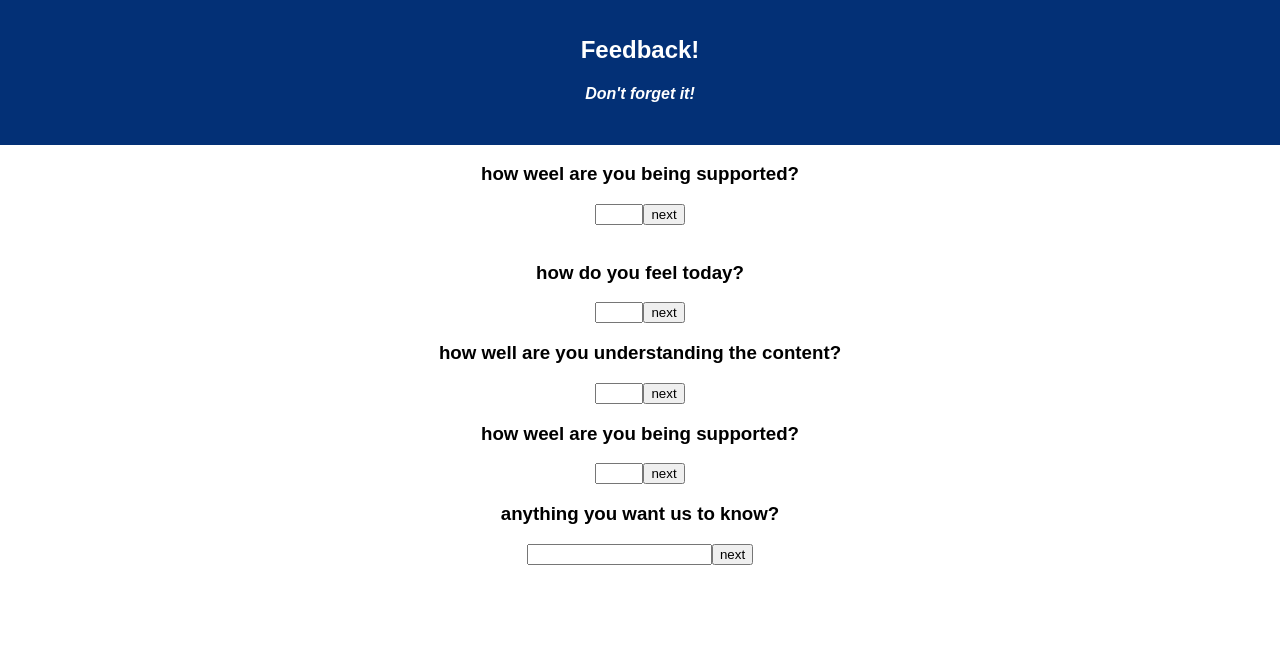
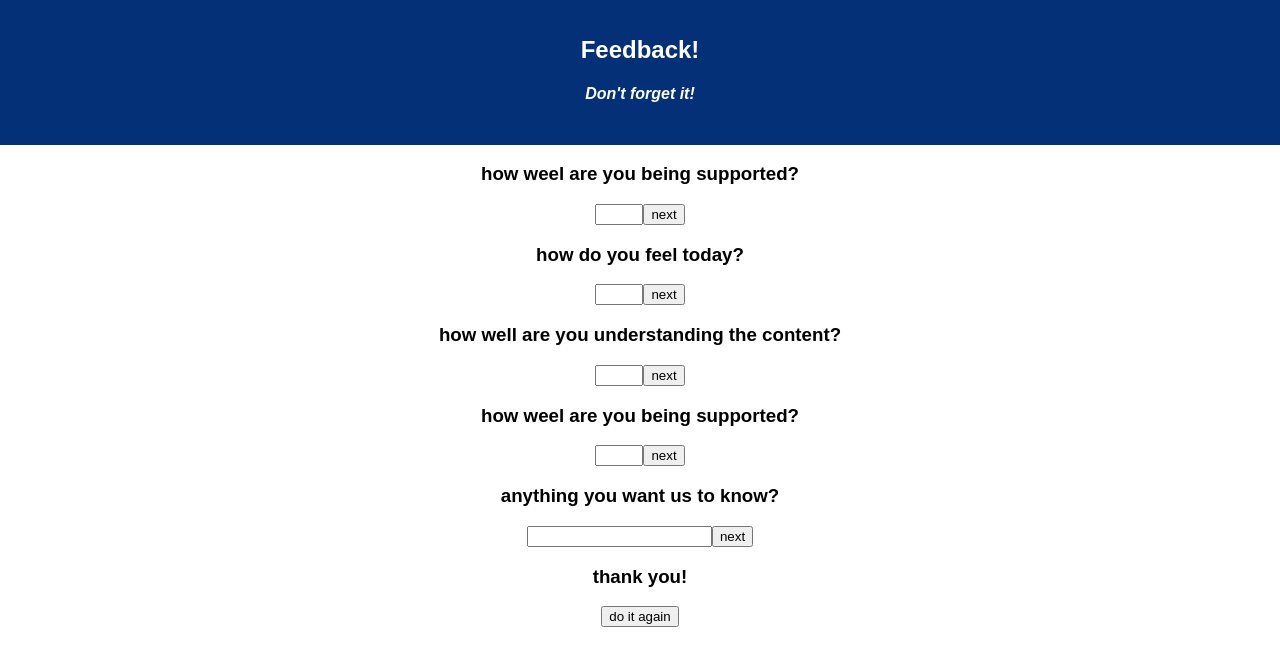
Before and after one commit to knutroadie/redux-feedback-loop, a React (Create React App) app: page /#/supported in a window 1280 px wide. Shown: the top 666 px of the page. Built offline with nearby package versions, Linux system fonts and the light colour scheme.

Commit message:
added ThankYou component, added route, sourced in, removed <br> element in App.js

```diff
--- a/src/components/App/App.js
+++ b/src/components/App/App.js
@@ -6,6 +6,7 @@ import Understanding from '../Understanding/Understanding';
 import Supported from '../Supported/Supported';
 import Comments from '../Comments/Comments';
 import Review from '../Review/Review';
+import ThankYou from '../ThankYou/ThankYou';
 import { HashRouter as Router, Route } from 'react-router-dom';
 import { connect } from 'react-redux';
 
@@ -27,14 +28,16 @@ class App extends Component {
             <Route path="/understanding" component={Understanding} />
             <Route path="/supported" component={Supported} />
             <Route path="/comments" component={Comments} />
+            <Route path="/review" component={Review} />
+            <Route path="/thankyou" component={ThankYou} />
           </div>
         </Router>
-        <br />
         <Feeling />
         <Understanding />
         <Supported />
         <Comments />
         <Review />
+        <ThankYou />
       </div>
     );
   }
--- /dev/null
+++ b/src/components/ThankYou/ThankYou.jsx
@@ -0,0 +1,17 @@
+import React, { Component } from 'react';
+// import axios from 'axios';
+import '../App/App.css';
+
+class ThankYou extends Component {
+    render() {
+        return (
+            <>
+                <div className="App"></div>
+                <h3>thank you!</h3>
+                <button>do it again</button>
+            </>
+        );
+    }
+}
+
+export default ThankYou;
```
